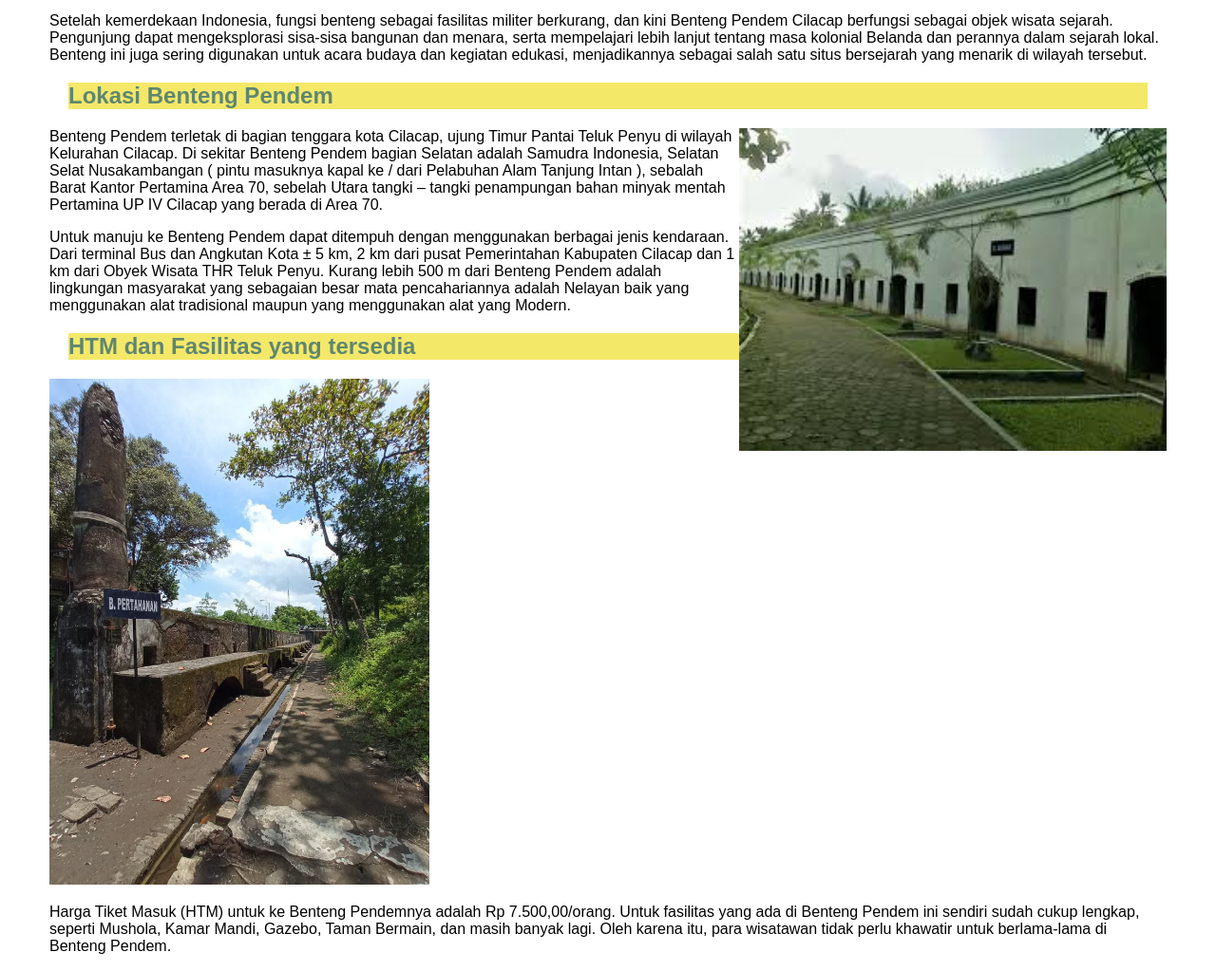
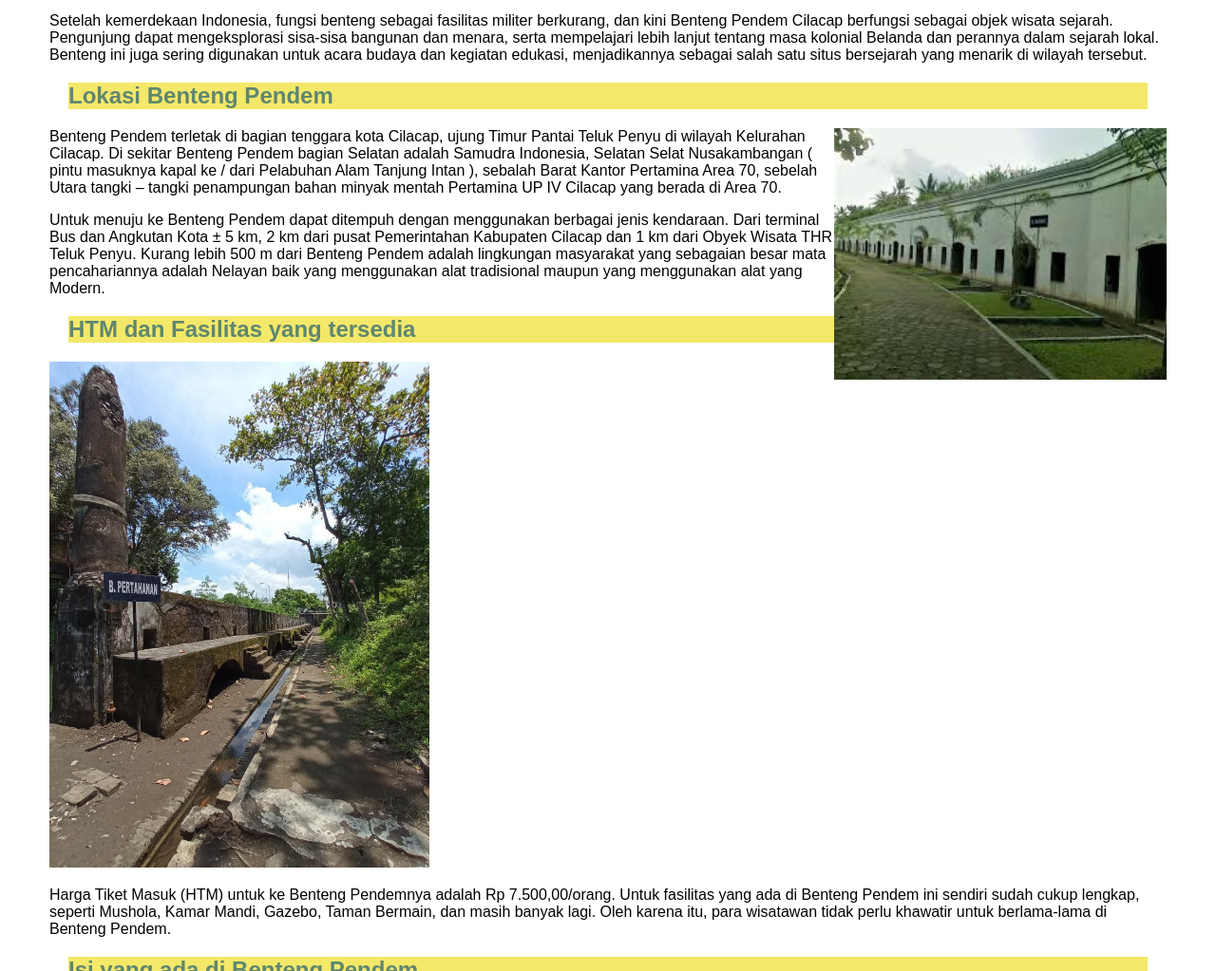
Before and after one commit to adillazaky/adillaachmadzaky.com, a plain HTML site: page index.html in a window 1280 px wide. Shown: the part 961-1984 px from the top of the page at 95% size. Drawn offline with Linux system fonts and the light colour scheme.

Commit message:
Update index.html

```diff
--- a/index.html
+++ b/index.html
@@ -36,11 +36,11 @@
 
       <section id="kondisi">
         <h2>Lokasi Benteng Pendem</h2>
-        <img src="img/lokasi.jpg" alt="lokasi" align="right" width="450">
+        <img src="img/lokasi.jpg" alt="lokasi" align="right" width="350">
         <p>Benteng Pendem terletak di bagian tenggara kota Cilacap, ujung Timur Pantai Teluk Penyu di wilayah Kelurahan Cilacap. Di sekitar Benteng Pendem bagian Selatan adalah Samudra Indonesia, Selatan Selat Nusakambangan ( pintu masuknya  kapal ke / dari Pelabuhan Alam Tanjung Intan ), sebalah Barat Kantor Pertamina Area 70, sebelah Utara tangki – tangki penampungan bahan minyak mentah Pertamina UP IV Cilacap yang berada di Area 70.
         </p>
         <p>
-          Untuk manuju ke Benteng Pendem dapat ditempuh dengan menggunakan berbagai jenis kendaraan. Dari terminal Bus dan Angkutan Kota ± 5 km, 2 km dari pusat Pemerintahan Kabupaten Cilacap dan 1 km dari Obyek Wisata THR Teluk Penyu. Kurang lebih 500 m dari Benteng Pendem adalah lingkungan masyarakat yang sebagaian besar mata pencahariannya adalah Nelayan baik yang menggunakan alat tradisional maupun yang menggunakan alat yang Modern.
+          Untuk menuju ke Benteng Pendem dapat ditempuh dengan menggunakan berbagai jenis kendaraan. Dari terminal Bus dan Angkutan Kota ± 5 km, 2 km dari pusat Pemerintahan Kabupaten Cilacap dan 1 km dari Obyek Wisata THR Teluk Penyu. Kurang lebih 500 m dari Benteng Pendem adalah lingkungan masyarakat yang sebagaian besar mata pencahariannya adalah Nelayan baik yang menggunakan alat tradisional maupun yang menggunakan alat yang Modern.
         </p>
 
       </section>
```
